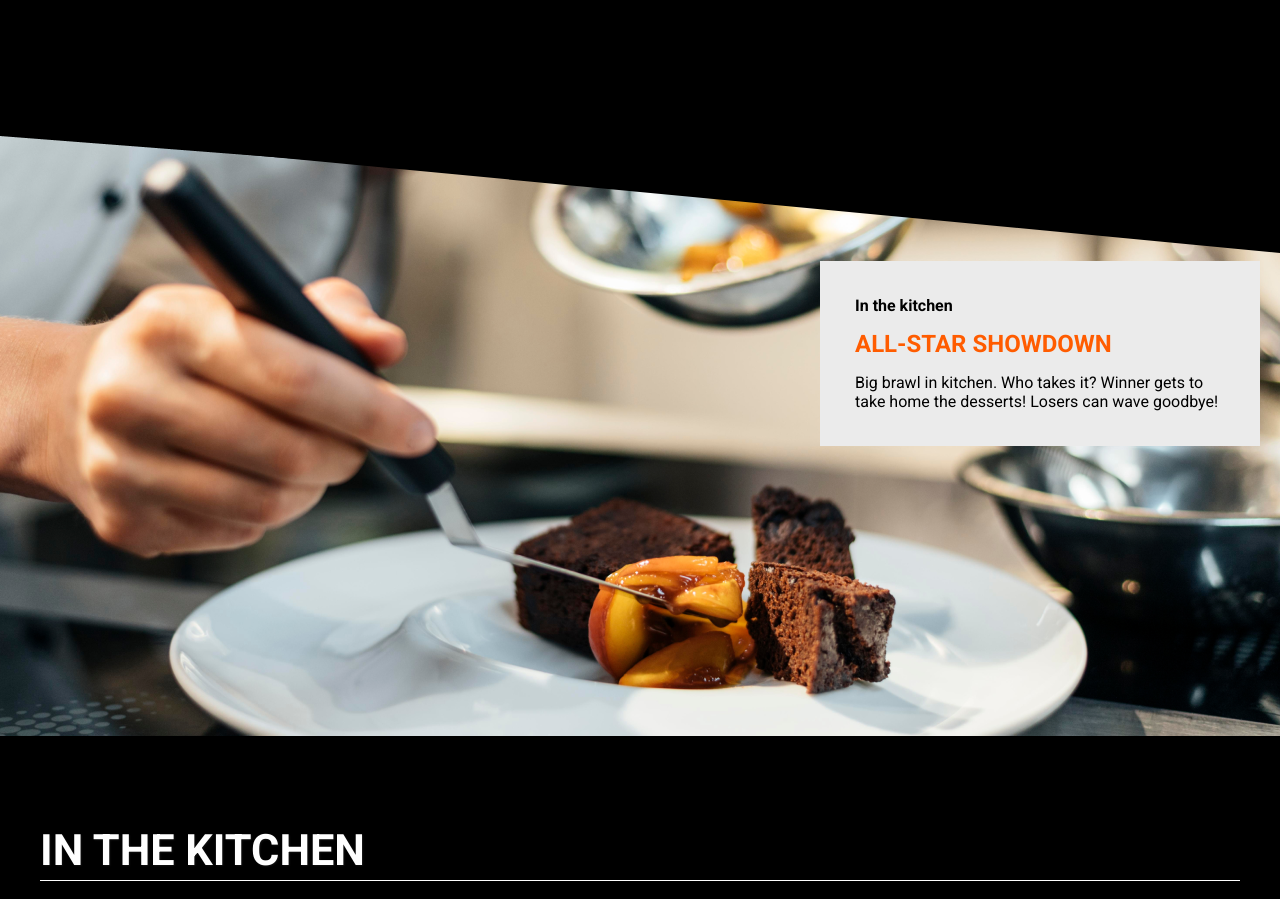
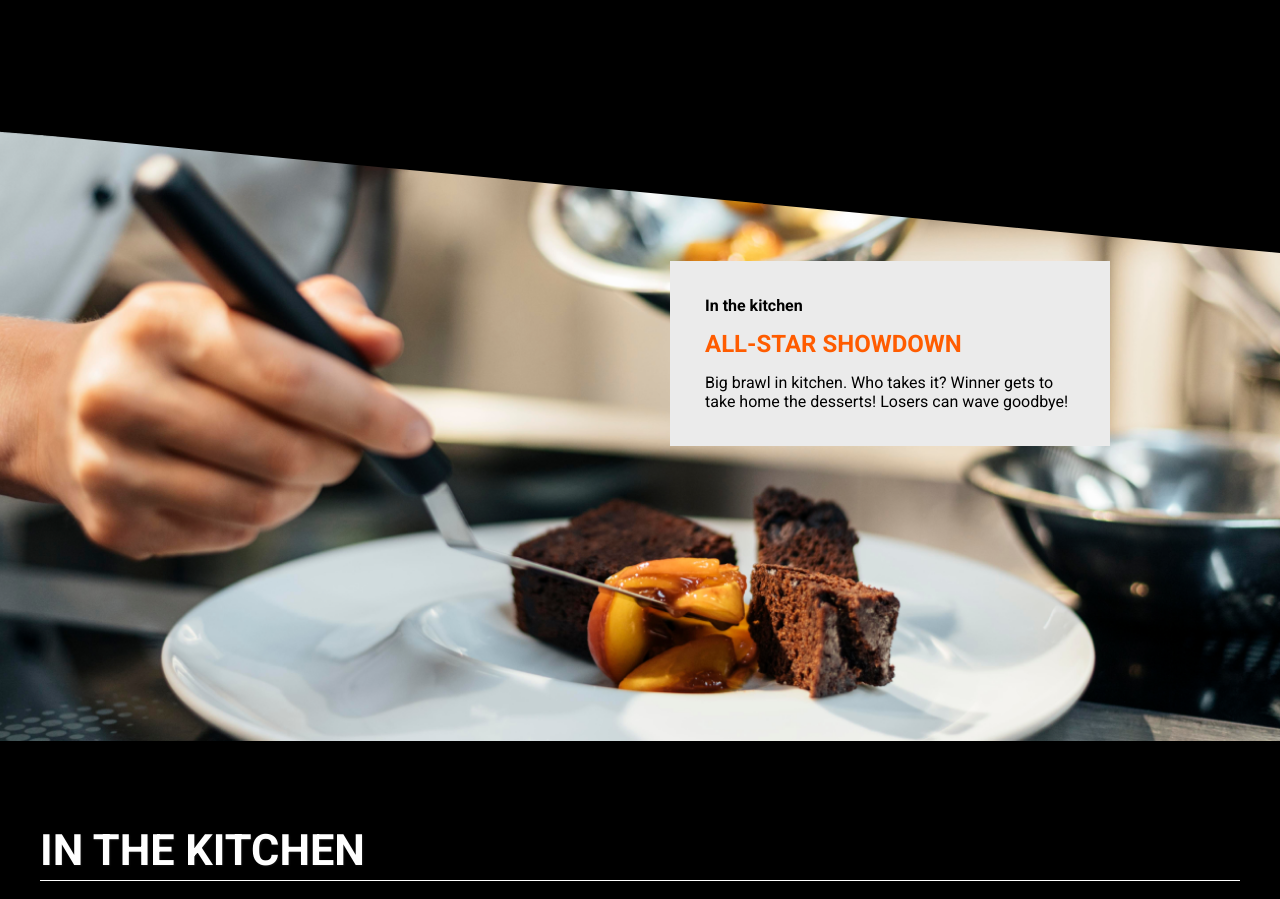
Before and after one commit to DavisVolfs/mandatory-recipe, a plain HTML site: page index.html in a window 1280 px wide. Shown: the part 1880-2779 px from the top of the page. Drawn offline with Linux system fonts and the light colour scheme.

Commit message:
finished

```diff
--- a/css/style.css
+++ b/css/style.css
@@ -420,14 +420,13 @@ p [data-category="seafood"]
 .bigImage{
   position: relative;
   display: flex;
-  align-items: center;
-  justify-content: flex-end;
+  justify-content: center;
   height: 610px;
   margin-top: 200px;
   background-image: url('../images/big\ image.jpeg');
-  background-position: center center;
   background-repeat: no-repeat;
   background-size: cover;
+  background-position: center;
   clip-path: polygon(0 0, 0 0, 100% 20%, 100% 100%, 0% 100%);
 }
 
@@ -439,6 +438,7 @@ p [data-category="seafood"]
   right: 20px;
   top: 130px;
   z-index: 10;
+  margin-right: 150px;
 }
 
 
```
